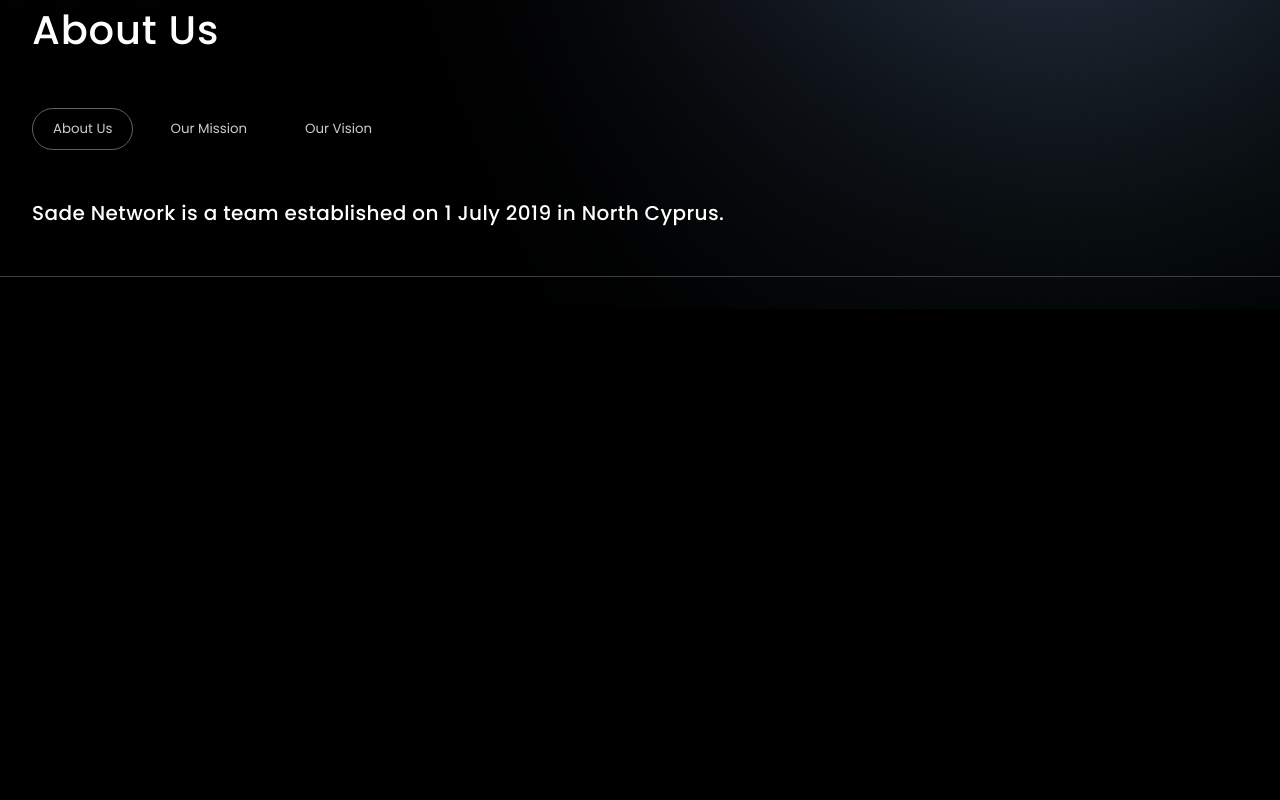
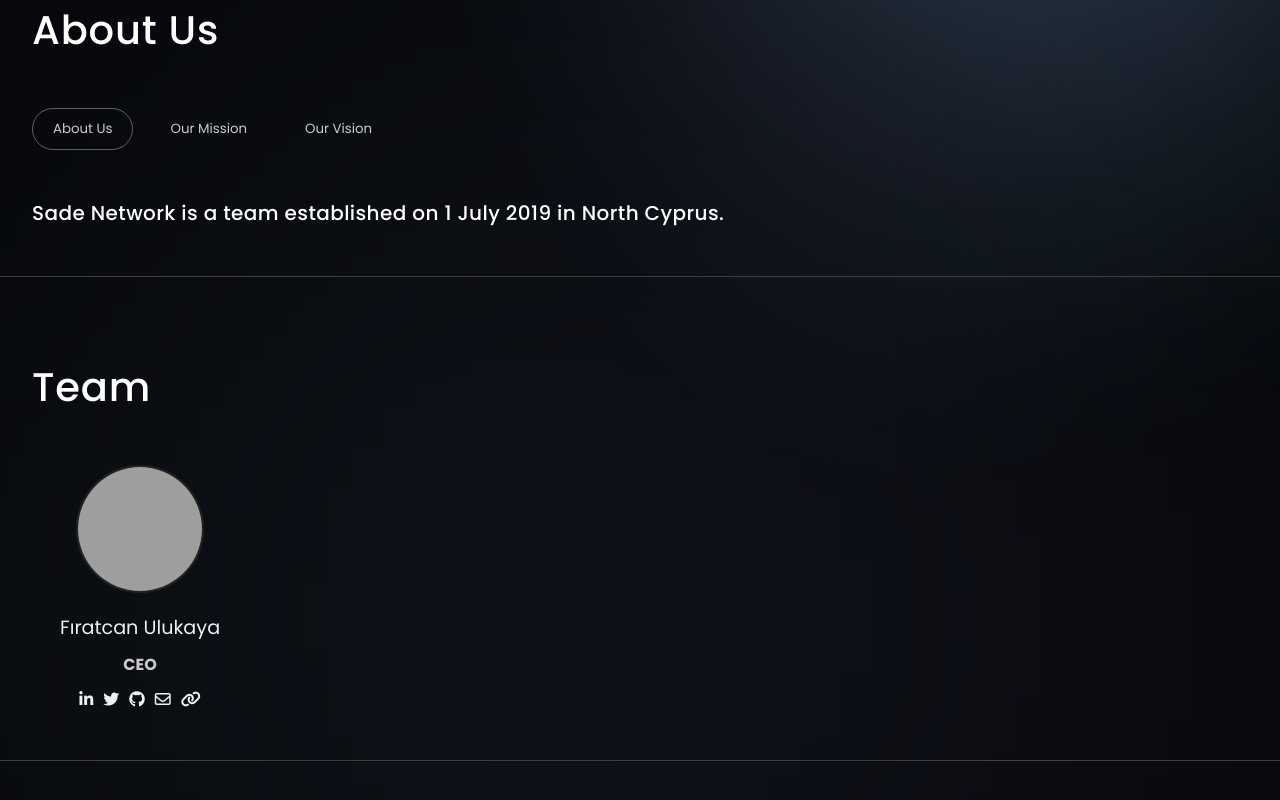
Before and after one commit to SadeNetwork/sade.network, a React (Create React App) app: page / in a window 1280 px wide. Shown: the part 881-1681 px from the top of the page. Before the commit the page ends 1190 px from the top, so only its background shows below. Built offline with nearby package versions, Linux system fonts and the light colour scheme; grey boxes are pictures that could not be loaded.

Commit message:
create team section

```diff
--- a/src/App.jsx
+++ b/src/App.jsx
@@ -1,6 +1,7 @@
-import Navbar from './components/Navbar/Navbar';
-import Landing from './components/Landing/Landing';
+import Navbar from 'components/Navbar/Navbar';
+import Landing from 'components/Landing/Landing';
 import AboutUs from "components/AboutUs/AboutUs";
+import Team from "components/Team/Team";
 
 const App = () => {
     return (
@@ -8,6 +9,7 @@
             <Navbar/>
             <Landing/>
             <AboutUs/>
+            <Team/>
         </div>
     );
 }
--- a/src/assets/style/style.js
+++ b/src/assets/style/style.js
@@ -1,11 +1,4 @@
 import styled from "styled-components";
-
-export const All = styled.div`
-  position: relative;
-  display: flex;
-  flex-direction: column;
-  gap: 1rem;
-`;
 
 export const Container = styled.div`
   width: 100%;
@@ -40,23 +33,6 @@
     max-width: 48%;
   }
 `
-
-export const ColThird = styled.div`
-  width: 100%;
-  max-width: 32%;
-  @media only screen and (max-width: 600px) {
-    width: 100%;
-    max-width: 100%;
-  }
-  @media only screen and (min-width: 600px) {
-    width: 100%;
-    max-width: 100%;
-  }
-  @media only screen and (min-width: 1200px) {
-    width: 100%;
-    max-width: 32%;
-  }
-`;
 
 export const ColFull = styled.div`
   width: 100%;
@@ -100,7 +76,7 @@
   top: 5rem;
   right: 50%;
   transform: translateX(50%);
-  width: 100%;
+  width: 50%;
   height: 100%;
   filter: blur(700px);
 `;
@@ -145,3 +121,9 @@
   line-height: 60px;
   letter-spacing: 0.02em;
 `;
+
+export const SectionContainer = styled.section`
+  margin: 2rem 0;
+  padding: 3rem 2rem;
+  border-bottom: 1px solid var(--dividerColor);
+`;
--- a/src/components/AboutUs/AboutUs.jsx
+++ b/src/components/AboutUs/AboutUs.jsx
@@ -1,6 +1,6 @@
 import React, {useState} from "react";
-import {AboutBtn, AboutBtnContent, AboutContent, AboutText} from "components/AboutUs/styled";
-import {ColFull, Container, Row, SectionRows, SectionTitle} from "assets/style/style";
+import {AboutBtn, AboutBtnContent, AboutText} from "components/AboutUs/styled";
+import {ColFull, Container, Row, SectionContainer, SectionRows, SectionTitle} from "assets/style/style";
 
 const about = [
     {
@@ -21,7 +21,7 @@
     const [activeItem, setActiveItem] = useState(0);
 
     return (
-        <AboutContent>
+        <SectionContainer>
             <Container>
                 <SectionRows>
                     <ColFull>
@@ -40,7 +40,7 @@
                     <AboutText>{about[activeItem].content}</AboutText>
                 </Row>
             </Container>
-        </AboutContent>
+        </SectionContainer>
     )
 }
 
--- a/src/components/AboutUs/styled.js
+++ b/src/components/AboutUs/styled.js
@@ -1,10 +1,4 @@
 import styled from "styled-components";
-
-export const AboutContent = styled.section`
-  margin: 2rem 0;
-  padding: 3rem 2rem;
-  border-bottom: 1px solid var(--dividerColor);
-`;
 
 export const AboutBtnContent = styled.div`
   display: flex;
--- /dev/null
+++ b/src/components/Team/Team.jsx
@@ -0,0 +1,75 @@
+import {BgExperience, Container, Row, SectionContainer, SectionRows, SectionTitle} from "assets/style/style";
+import {
+    TeamContainer,
+    TeamMember,
+    TeamMemberImage,
+    TeamMemberName,
+    TeamMemberPosition, TeamMemberSocial,
+    TeamMemberSocials
+} from "components/Team/styled";
+
+const members = [
+    {
+        name: 'Fıratcan Ulukaya',
+        position: 'CEO',
+        image: 'https://sade.network/assets/img/firatcan.png',
+        socials: [
+            {
+                url: 'https://www.linkedin.com/in/firatcanulukaya/',
+                icon: 'fa-brands fa-linkedin-in'
+            },
+            {
+                url: 'https://www.twitter.com//firatcanulukaya/',
+                icon: 'fa-brands fa-twitter'
+            },
+            {
+                url: 'https://www.github.com//firatcanulukaya/',
+                icon: 'fa-brands fa-github'
+            },
+            {
+              url: 'mailto:frtcn@sade.network',
+              icon: 'fa-regular fa-envelope'
+            },
+            {
+                url: 'https://frtcn.net',
+                icon: 'fa-solid fa-link'
+            }
+        ]
+    }
+]
+
+const Team = () => {
+    return (
+        <SectionContainer style={{position: 'relative'}}>
+            <BgExperience/>
+            <Container>
+                <SectionRows>
+                    <SectionTitle>Team</SectionTitle>
+                </SectionRows>
+                <Row>
+                    <TeamContainer>
+                        {
+                            members.map((member, index) => (
+                                <TeamMember key={index}>
+                                    <TeamMemberImage src={member.image} alt={`${member.name} image`}/>
+                                    <TeamMemberName>{member.name}</TeamMemberName>
+                                    <TeamMemberPosition>{member.position}</TeamMemberPosition>
+                                    <TeamMemberSocials>
+                                        {member.socials.map((social, index) => (
+                                            <TeamMemberSocial href={social.url} target="_blank"
+                                                              rel="noreferrer" key={index}>
+                                                <i className={social.icon}/>
+                                            </TeamMemberSocial>
+                                        ))}
+                                    </TeamMemberSocials>
+                                </TeamMember>
+                            ))
+                        }
+                    </TeamContainer>
+                </Row>
+            </Container>
+        </SectionContainer>
+    )
+}
+
+export default Team;
--- /dev/null
+++ b/src/components/Team/styled.js
@@ -0,0 +1,68 @@
+import styled from "styled-components";
+
+export const TeamContainer = styled.div`
+  display: flex;
+  align-items: center;
+  gap: 2rem;
+  flex-wrap: wrap;
+  margin: 0 auto;
+  width: 100%;
+  max-width: 1200px;
+  padding: 0 20px;
+
+  @media (max-width: 768px) {
+    flex-direction: column;
+  }
+`;
+
+export const TeamMember = styled.div`
+  display: flex;
+  justify-content: center;
+  align-items: center;
+  flex-direction: column;
+  gap: 10px;
+`;
+
+export const TeamMemberImage = styled.img`
+  width: 128px;
+  height: 128px;
+  border-radius: 50%;
+  margin-bottom: 10px;
+  object-fit: cover;
+  border: 2px solid #212121;
+`;
+
+export const TeamMemberName = styled.h3`
+  color: #ecf0f1;
+  font-size: 1.2rem;
+  font-weight: normal;
+  margin-bottom: 0;
+  text-align: center;
+`;
+
+export const TeamMemberPosition = styled.h4`
+  color: #ccc;
+  font-size: 1rem;
+  font-weight: bolder;
+  margin-bottom: 0;
+  text-align: center;
+`;
+
+export const TeamMemberSocials = styled.span`
+  display: flex;
+  justify-content: center;
+  align-items: center;
+  flex-direction: row;
+  gap: 10px;
+`;
+
+export const TeamMemberSocial = styled.a`
+  color: #ecf0f1;
+  font-size: 1rem;
+  transition: all .2s ease-in-out;
+
+  &:hover{
+    color: #fff;
+    transform: scale(1.2);
+  }
+`;
```
